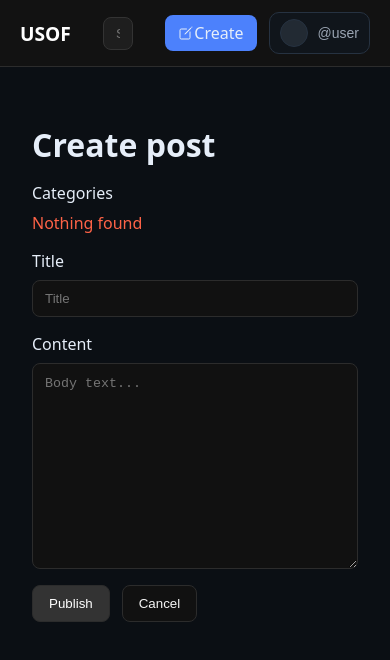
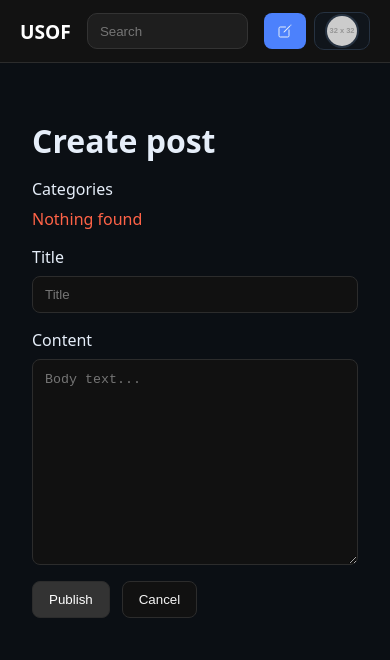
Before and after one commit to tranquilityAn/USOF_front, a React (Create React App) app: page /post/new in a window 390 px wide. Shown: the top 660 px of the page. Built offline with nearby package versions, Linux system fonts and the light colour scheme; no server answers; sample sign-in values are in the browser's storage.

Commit message:
fix avatar displaying

```diff
--- a/src/layout/Header/Header.jsx
+++ b/src/layout/Header/Header.jsx
@@ -1,4 +1,4 @@
-import { useEffect, useRef, useState } from 'react';
+import { useEffect, useRef, useState, useMemo } from 'react';
 import { Link, useNavigate, useLocation } from 'react-router-dom';
 import { useDispatch, useSelector } from 'react-redux';
 import { logout } from '../../features/auth/authSlice';
@@ -8,6 +8,7 @@ import { AiOutlineHeart } from 'react-icons/ai';
 import { IoSettingsOutline } from "react-icons/io5";
 import { RxExit } from "react-icons/rx";
 import { IoCreateOutline } from "react-icons/io5";
+import { getAvatarUrl } from '../../utils/getAvatarUrl';
 
 export default function Header() {
     const navigate = useNavigate();
@@ -16,6 +17,11 @@ export default function Header() {
     const { user, token } = useSelector((s) => s.auth);
 
     const isAuth = !!token;
+
+    const avatarSrc = useMemo(() => {
+        const raw = user?.profilePicture ?? user?.avatar ?? '';
+        return getAvatarUrl(raw) || 'https://via.placeholder.com/32?text=U';
+    }, [user]);
 
     // Header without search/user block on login and register pages
     const isAuthPage = ['/login', '/register'].includes(location.pathname);
@@ -66,7 +72,8 @@ export default function Header() {
                                         aria-label="Create a new post"
                                     >
                                         <IoCreateOutline />
-                                        Create
+                                        {/* Create */}
+                                        <span className={styles.btnLabel}>Create</span>
                                     </Link>
                                     {/* --- DROPDOWN --- */}
                                     <div className={styles.dropdown} ref={dropdownRef}>
@@ -78,11 +85,13 @@ export default function Header() {
                                             aria-expanded={isDropdownOpen ? 'true' : 'false'}
                                             aria-label="User menu"
                                         >
-                                            {user?.avatar ? (
-                                                <img src={user.avatar} alt="avatar" className={styles.avatar} />
-                                            ) : (
-                                                <div className={styles.avatar} />
-                                            )}
+                                            <img
+                                                src={avatarSrc}
+                                                alt="avatar"
+                                                className={styles.avatar}
+                                                loading="lazy"
+                                                onError={(e) => { e.currentTarget.src = 'https://via.placeholder.com/32?text=U'; }}
+                                            />
                                             <span className={styles.userHandle}>
                                                 {user?.login ? `@${user.login}` : '@user'}
                                             </span>
@@ -110,7 +119,7 @@ export default function Header() {
                                                     Favorites
                                                 </Link>
 
-                                                {/* Заглушка Settings */}
+                                                {/* Settings */}
                                                 <Link
                                                     to="/settings/profile"
                                                     className={styles.dropdownItem}
--- a/src/layout/Header/Header.module.css
+++ b/src/layout/Header/Header.module.css
@@ -9,7 +9,7 @@
     display: flex;
     align-items: center;
     justify-content: space-between;
-    gap: 16px;
+    gap: var(--gap);
 }
 
 .brand {
@@ -17,21 +17,25 @@
     font-weight: bold;
     color: #ffffff;
     text-decoration: none;
+    flex: 0 0 auto;
 }
 
 .search {
-    flex: 1;
-    margin: 0 16px;
+    flex: 1 1 280px;
+    min-width: 200px;
+    margin: 0 var(--gap);
 }
 
 .search input {
     width: 100%;
-    padding: 0.5rem 0.75rem;
-    border-radius: 8px;
+    height: var(--control-h);
+    padding: 0 12px;
+    border-radius: var(--control-radius);
     border: 1px solid #333;
     background-color: #1e1e1e;
     color: #f5f5f5;
     outline: none;
+    line-height: 1;
 }
 
 .search input:focus {
@@ -41,7 +45,8 @@
 .userBlock {
     display: flex;
     align-items: center;
-    gap: 12px;
+    gap: var(--gap);
+    flex: 0 0 auto;
 }
 
 .userLink {
@@ -55,12 +60,14 @@
     text-decoration: underline;
 }
 
-/* .avatar {
-    width: 28px;
-    height: 28px;
-    border-radius: 50%;
-    background: #333;
-} */
+:global(.btn) {
+    display: inline-flex;
+    align-items: center;
+    gap: 8px;
+    height: var(--control-h);
+    padding: 0 12px;
+    border-radius: var(--control-radius);
+}
 
 .button {
     padding: 6px 12px;
@@ -85,7 +92,9 @@
     display: inline-flex;
     align-items: center;
     gap: 10px;
-    padding: 6px 10px;
+    height: calc(var(--avatar-size) + (var(--avatar-border) * 2));
+    line-height: 1;
+    padding: 0 12px;
     background: var(--surface);
     border: 1px solid var(--border);
     border-radius: 10px;
@@ -150,10 +159,51 @@
 }
 
 .avatar {
-    width: 28px;
-    height: 28px;
+    width: var(--avatar-size);
+    height: var(--avatar-size);
     border-radius: 999px;
     background: #222a33;
-    border: 1px solid var(--border);
+    border: var(--avatar-border) solid var(--border);
     object-fit: cover;
+    display: block;
 }
+
+:root {
+    --gap: 12px;
+    --control-h: 40px;
+    --control-radius: 10px;
+    --avatar-size: 40px;
+    --avatar-border: 2px;
+}
+
+@media (max-width: 600px) {
+    :root {
+        --gap: 8px;
+        --control-h: 34px;
+        --avatar-size: 34px;
+    }
+
+    .search {
+        flex: 1 1 160px;
+        min-width: 140px;
+        margin: 0 8px;
+    }
+
+    .userHandle {
+        display: none;
+    }
+
+    .btnLabel {
+        display: none;
+    }
+
+    :global(.btn) {
+        gap: 6px;
+        padding: 0 10px;
+    }
+
+    .dropdownToggle {
+        gap: 8px;
+        padding: 0 10px;
+    }
+}
```
